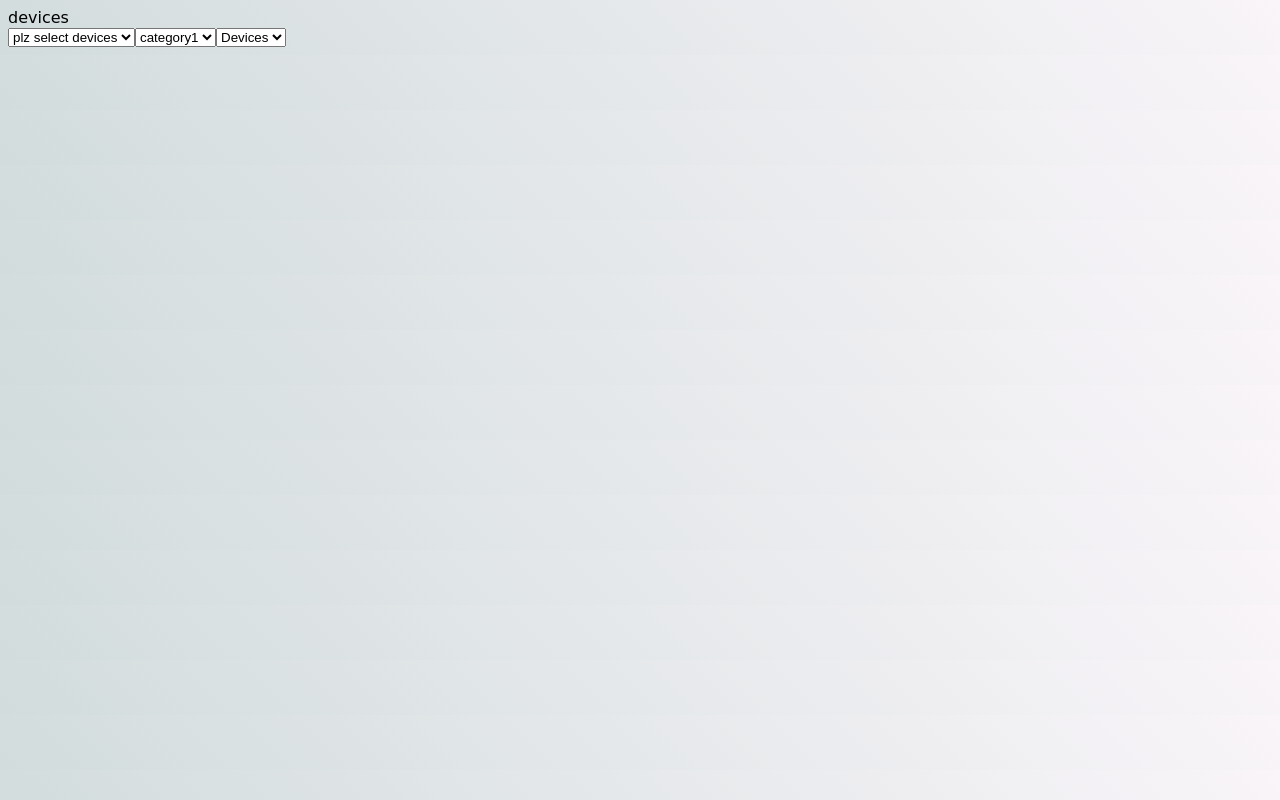
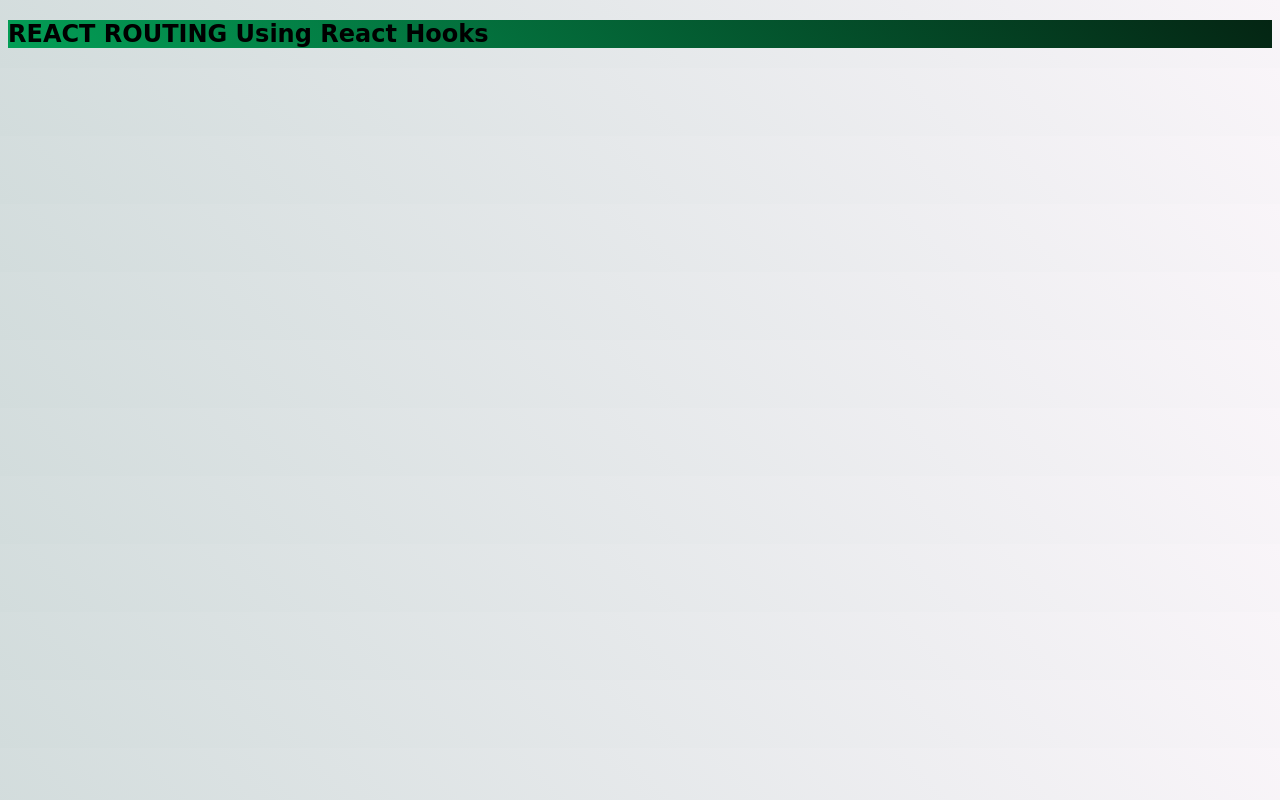
Before and after one commit to vijayn541995/GitHubStorage, a React (Create React App) app: page / in a window 1280 px wide. Built offline with nearby package versions, Linux system fonts and the light colour scheme.

Commit message:
Required Changes are made

```diff
--- a/package.json
+++ b/package.json
@@ -16,7 +16,7 @@
     "mdbootstrap": "^4.20.0",
     "react": "^18.2.0",
     "react-dom": "^18.2.0",
-    "react-redeux": "^1.0.4",
+    "react-redux": "^8.0.5",
     "react-router-dom": "^6.3.0",
     "react-scripts": "^2.1.3",
     "react-select": "^5.6.0",
--- a/src/App.js
+++ b/src/App.js
@@ -30,9 +30,9 @@
 
   return (
     <React.Fragment>
-      {/* <nav className='navbar-nav navbar-dark nav-brand text-white'>
+      <nav className='navbar-nav navbar-dark nav-brand text-white'>
         <h2>REACT ROUTING Using React Hooks </h2>
-      </nav> */}
+      </nav>
 {/*
         <Navbar/>
         <Routes>
@@ -47,7 +47,7 @@
     {/* <SelectBox/> */}
     {/* <TaskSelectBox/> */}
     {/* <FileSelect/> */}
-    <Filter/>
+    {/* <Filter/> */}
 
 
 
```
Also changed, not shown: 1 other file (tests, documents, lock files or other folders).
